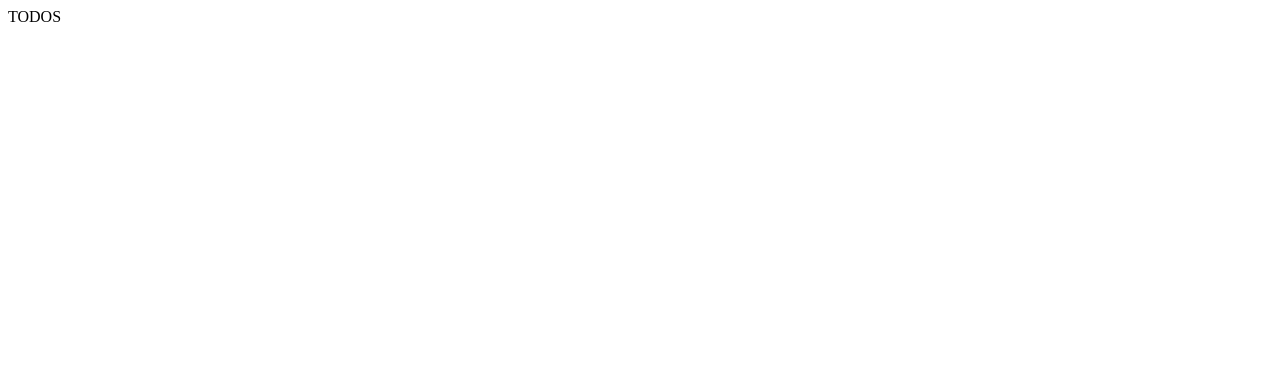
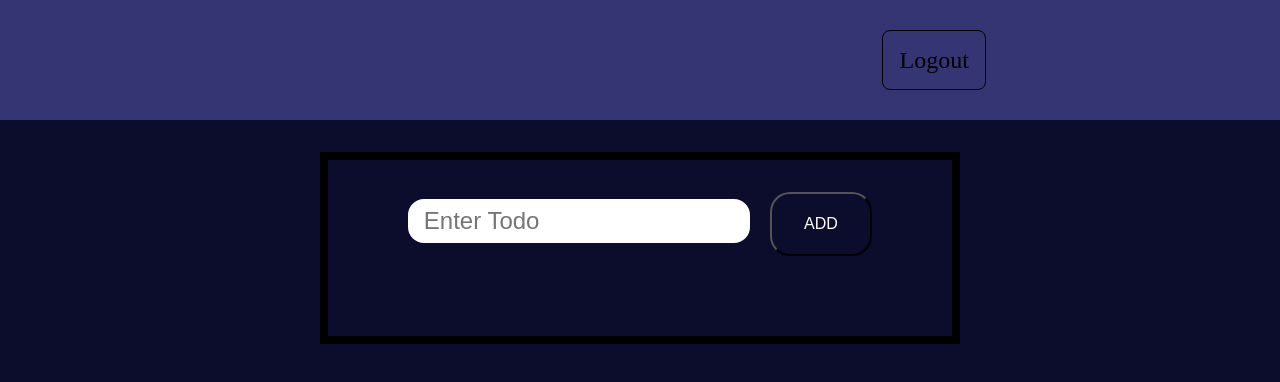
Before and after one commit to JayantRautela/full-stack-todo-app, a plain HTML site: page FRONTEND/todos/todos.html in a window 1280 px wide. Drawn offline with nearby package versions, Linux system fonts and the light colour scheme.

Commit message:
Added the frontend

```diff
--- a/FRONTEND/todos/todos.css
+++ b/FRONTEND/todos/todos.css
@@ -0,0 +1,115 @@
+* {
+    margin: 0;
+    padding: 0;
+    box-sizing: border-box;
+}
+
+html, body {
+    height: 100%;
+    width: 100%;
+    background-color: rgb(12, 12, 45);
+}
+
+.status-bar {
+    width: 100%;
+    height: 15vh;
+    display: flex;
+    background-color: rgb(53, 53, 116);
+    align-items: center;
+    justify-content: space-around;
+    flex-wrap: wrap;
+}
+
+.status {
+    font-size: 2rem;
+}
+
+.right a {
+    color: black;
+    text-decoration: none;
+    font-size: 1.5rem;
+    padding: 1rem;
+    border: 1px solid black;
+    border-radius: 0.5rem;
+}
+
+.right a:hover {
+    background-color: rgb(32, 32, 87);
+}
+
+.container {
+    border: 0.5rem solid black;
+    width: 50vw;
+    display: block;
+    padding: 2rem;
+    margin: 2rem auto;
+}
+
+.form {
+    width: 100%;
+    display: flex;
+    align-items: center;
+    justify-content: center;
+}
+
+.todo-input {
+    font-size: 1.5rem;
+    padding: 0.5rem 1rem;
+    border-radius: 1rem;
+    outline: none;
+    border: none;
+    margin-right: 1rem;
+}
+
+.add-todo {
+    outline: none;
+    width: 8vw;
+    height: 8vh;
+    border-radius: 20px;
+    font-size: 1rem;
+    background-color: transparent;
+    color: white;
+    cursor: pointer;
+}
+
+.add-todo:hover {
+    background-color: rgb(32, 32, 87);
+}
+
+.todo-container {
+    display: flex;
+    flex-direction: column;
+    align-items: center;
+    margin-top: 6vh;
+    gap: 1rem;
+    font-size: 2rem;
+    color: white;
+}
+
+.todo-box {
+    width: 80%;
+    padding: 0.5rem;
+    border: 1px solid #eee;
+    display: flex;
+    align-items: center;
+    justify-content: space-between;
+}
+
+.todo-box input {
+    cursor: pointer;
+}
+
+.delete {
+    cursor: pointer;
+    height: 5vh;
+    width: 10vw;
+    outline: none;
+    border: 1px solid white;
+    border-radius: 10px;
+    background-color: transparent;
+    color: white;
+}
+
+.delete:hover {
+    background-color: rgb(32, 32, 87);
+}
--- a/FRONTEND/todos/todos.html
+++ b/FRONTEND/todos/todos.html
@@ -8,7 +8,23 @@
     <script src="https://cdn.jsdelivr.net/npm/axios/dist/axios.min.js"></script>
 </head>
 <body>
-    TODOS
+    <div class="status-bar">
+        <div class="left">
+            <p class="status"></p>
+        </div>
+        <div class="right">
+            <a href="#" class="logout-btn">Logout</a>
+        </div>
+    </div>
+    <div class="container">
+        <div class="form">
+            <form class="input-box">
+                <input type="text" placeholder="Enter Todo" class="todo-input">
+                <input type="submit" value="ADD" class="add-todo">
+            </from>
+        </div>
+        <div class="todo-container"></div>
+    </div>
     <script src="todos.js"></script>
 </body>
 </html>
```
